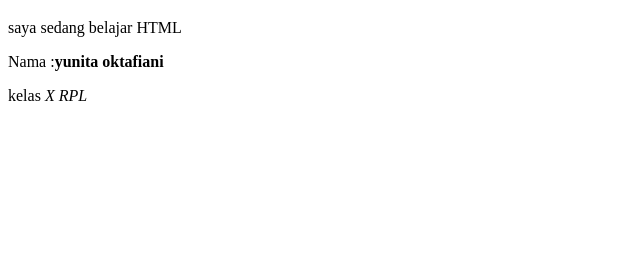
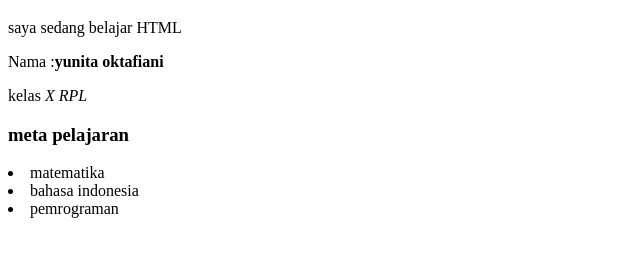
Before and after one commit to Yuniokta22/latihan2, a plain HTML site: page index.html in a window 1280 px wide. Shown: the part 61-318 px from the top of the page, without its empty margins (0-640 px from the left). Drawn offline with Linux system fonts and the light colour scheme.

Commit message:
mata pelajaran

```diff
--- a/index.html
+++ b/index.html
@@ -13,4 +13,13 @@
 </body>
 <p>Nama :<b>yunita oktafiani</b></p>
 <p>kelas <i>X RPL</i></p>
+
+<h3>meta pelajaran</h3>
+<o1>
+<li>matematika</li>
+<li>bahasa indonesia</li>
+<li>pemrograman</li>
+</o1>
+</body>
+
 </html>
```
